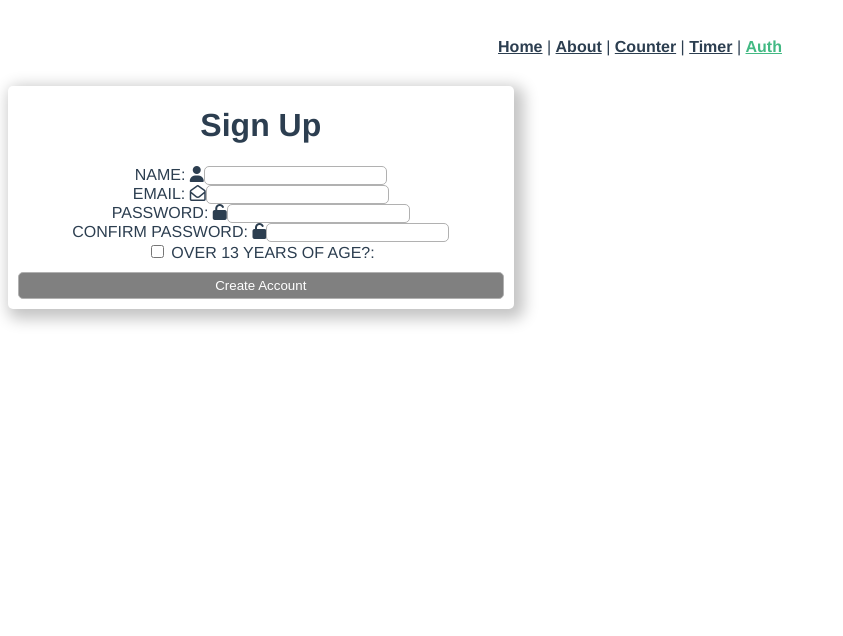
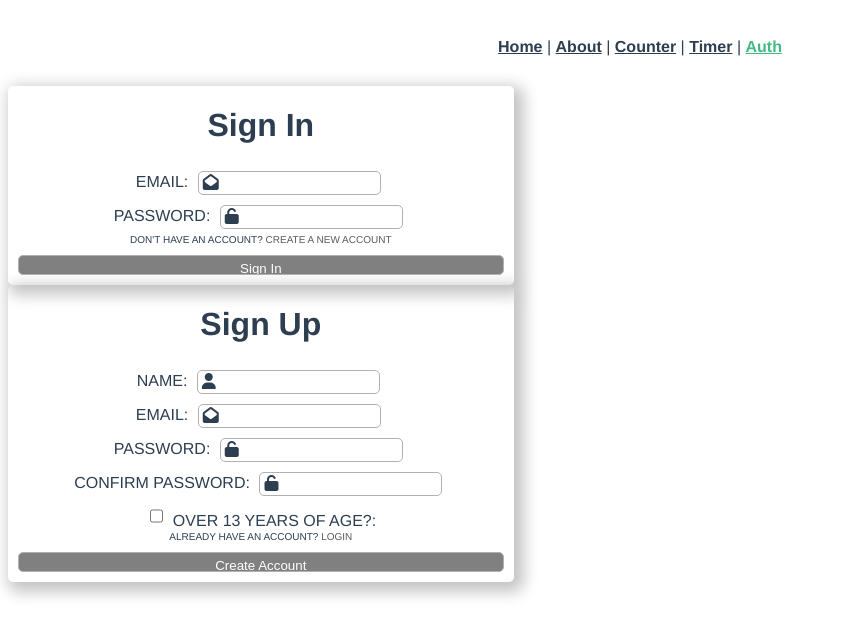
Before and after one commit to davidsteltz/squad-goals, a Vue app: page /login in a window 1280 px wide. Shown: the top 636 px of the page, without its empty margins (0-843 px from the left). Built offline with nearby package versions, Linux system fonts and the light colour scheme.

Commit message:
icon placement

```diff
--- a/src/components/SignIn.vue
+++ b/src/components/SignIn.vue
@@ -5,14 +5,23 @@
     </h1>
     <div class="content">
       <form name="contact">
+        <div class="input-container">
             <label class="form-label" for="email">
             Email:
             </label>
-        <input class="form-field" name="password" id="password" />
+            <i class="fa fa-envelope-open icon"></i>
+            <input class="form-field" name="email" id="email" />
+        </div>
+        <div class="input-container">
             <label class="form-label" for="password">
             Password:
             </label>
-        <input class="form-field" name="email" id="email" />
+            <i class="fa fa-unlock icon"></i>
+            <input class="form-field" name="password" id="password" />
+        </div>
+        <div class="toggle-form-container">
+        Don't have an account? <a @click="toggleSignIn()">Create a new account</a>
+        </div>
         <input class="form-button" type="submit" value="Sign In" />
       </form>
     </div>
@@ -28,14 +37,43 @@ export default {};
   display: flex;
   flex-direction: column;
   width: 40%;
+  box-shadow: 5px 5px 15px 5px #c4c4c4;
+  border-radius: 5px;
 
   form {
+    text-transform: uppercase;
     display: flex;
     flex-direction: column;
+    input {
+      border: 1px solid rgb(177, 177, 177);
+      border-radius: 5px;
+      height: 20px;
+      margin: 5px;
+    }
+    a {
+      color: rgb(90, 90, 90);
+    }
+
+    .toggle-form-container {
+      font-size: 10px;
+    }
+  }
+
+  .form-label {
+    position: relative;
+  }
+
+  .icon {
+    position: absolute;
+    margin-left: 10px;
+    margin-top: 8px;
   }
 
   .form-button {
     margin: 10px;
+    background-color: gray;
+    color: white;
+    padding: 5px;
   }
 }
 </style>
--- a/src/components/SignUp.vue
+++ b/src/components/SignUp.vue
@@ -16,21 +16,21 @@
             <label class="form-label" for="email">
             Email:
             </label>
-            <i class="far fa-envelope-open"></i>
+            <i class="fa fa-envelope-open icon"></i>
             <input class="form-field" name="email" id="email" />
         </div>
         <div class="input-container">
             <label class="form-label" for="password">
             Password:
             </label>
-            <i class="fas fa-unlock"></i>
+            <i class="fa fa-unlock icon"></i>
             <input class="form-field" name="password" id="password" />
         </div>
         <div class="input-container">
             <label class="form-label" for="confirmpassword">
             Confirm Password:
             </label>
-            <i class="fas fa-unlock"></i>
+            <i class="fa fa-unlock icon"></i>
             <input class="form-field" name="confirmpassword" id="confirmpassword" />
         </div>
         <div class="input-container">
@@ -39,6 +39,9 @@
             Over 13 years of age?:
             </label>
         </div>
+        <div class="toggle-form-container">
+            Already have an account? <a @click="toggleSignIn()">Login</a>
+            </div>
             <input class="form-button" type="submit" value="Create Account" />
       </form>
     </div>
@@ -64,7 +67,27 @@ export default {};
     input {
       border: 1px solid rgb(177, 177, 177);
       border-radius: 5px;
+      height: 20px;
+      margin: 5px;
     }
+
+    a {
+      color: rgb(90, 90, 90);
+    }
+
+    .toggle-form-container {
+      font-size: 10px;
+    }
+  }
+
+  .form-label {
+    position: relative;
+  }
+
+  .icon {
+    position: absolute;
+    margin-left: 10px;
+    margin-top: 8px;
   }
 
   .form-button {
--- a/src/views/LoginPage.vue
+++ b/src/views/LoginPage.vue
@@ -1,7 +1,7 @@
 <template>
   <div class="home">
 
-    <!-- <SignIn/> -->
+    <SignIn/>
     <SignUp/>
   </div>
 </template>
```
Lines whose indentation alone changed are shown as unchanged.
